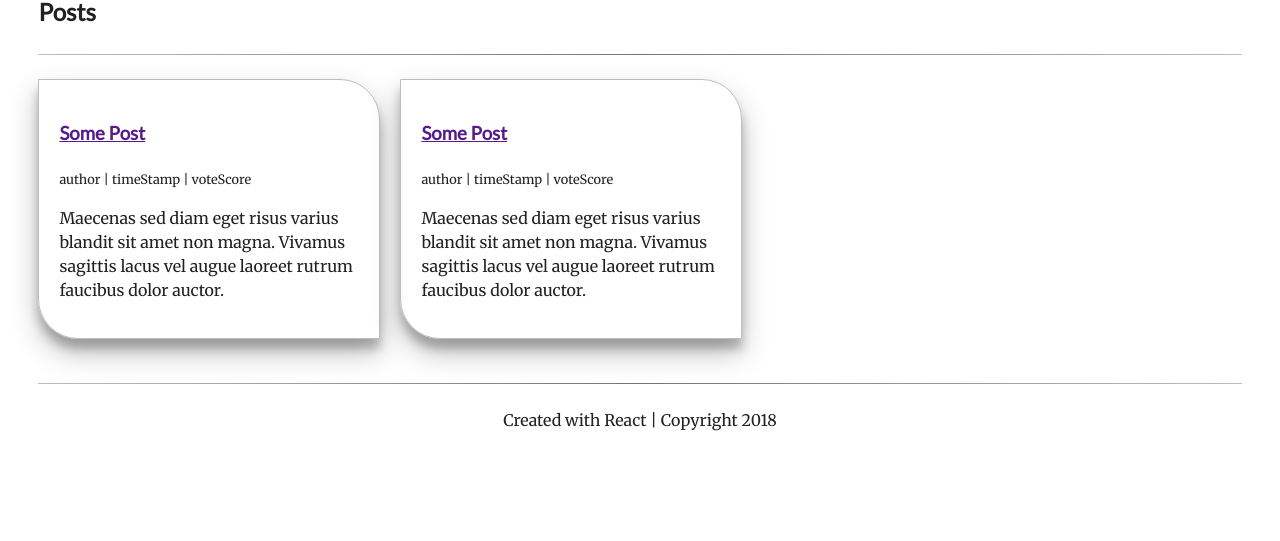
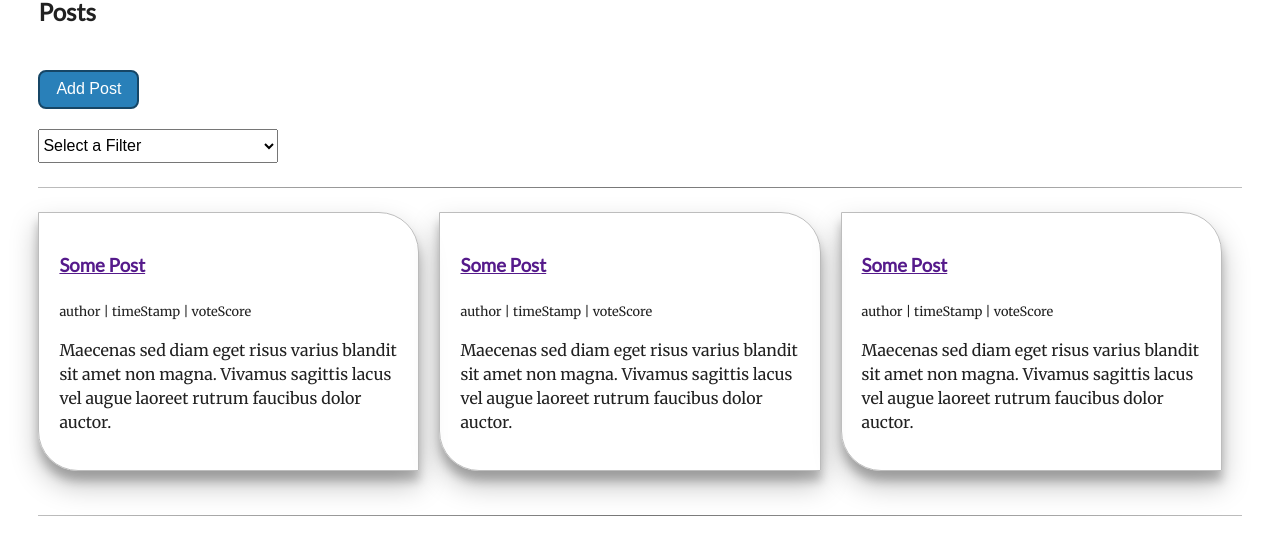
Before and after one commit to Loonz206/readable, a React app: page / in a window 1280 px wide. Shown: the part 146-687 px from the top of the page. Built offline with nearby package versions, Linux system fonts and the light colour scheme; no server answers.

Commit message:
master - refactor - mocking out views

```diff
--- a/src/components/Default/Default.js
+++ b/src/components/Default/Default.js
@@ -6,8 +6,23 @@ class Default extends Component {
             <div className="default-container">
                 <h1>Welcome to Readable</h1>
                 <h2>Posts</h2>
+                <button>Add Post</button>
+                <br/>
+                <select name="" id="">
+                    <option value="">Select a Filter</option>
+                    <option value="">Filter by timeStamp</option>
+                    <option value="">Filter by voteScore</option>
+                </select>
                 <hr/>
                 <div className="post-container">
+                    <article>
+                        <h3><a href="">Some Post</a></h3>
+                        <small>author | timeStamp | voteScore</small>
+                        <p>Maecenas sed diam eget risus varius blandit sit amet non
+                            magna. Vivamus sagittis lacus vel augue laoreet rutrum
+                            faucibus dolor auctor.</p>
+                    </article>
+
                     <article>
                         <h3><a href="">Some Post</a></h3>
                         <small>author | timeStamp | voteScore</small>
--- a/src/components/Footer/Footer.js
+++ b/src/components/Footer/Footer.js
@@ -3,7 +3,7 @@ import React, { Component } from 'react';
 class Footer extends Component {
     render () {
         return (
-            <footer>
+            <footer className="container">
                 <hr/>
                 <p className="center">Created with React | Copyright {this.props.date.getFullYear()}</p>
             </footer>
--- a/src/containers/App.scss
+++ b/src/containers/App.scss
@@ -1,3 +1,13 @@
+main {
+  display: flex;
+  flex-wrap: wrap;
+  width:94%;
+  margin: auto;
+  @include responsive(tablet){
+    width: 94%;
+  }
+}
+
 a.menu-link {
   float: right; //right based
   display: block;
@@ -32,7 +42,6 @@ a.menu-link {
     display: block;
   }
 
-
 @include responsive(phablet){
   a.menu-link {
     display: none;
@@ -45,8 +54,9 @@ a.menu-link {
   .post-container {
     display: table;
     display: flex;
+    flex-wrap: wrap;
     article {
-       flex: 300px 0 1;
+       flex: 2 0 300px;
        margin: 0px 20px 20px 0px;
        border: 1px solid $dividerColor;
        border-radius: 0px 40px 0px 40px;
@@ -56,12 +66,10 @@ a.menu-link {
    }
 }
 
-main {
-  display: flex;
-  flex-wrap: wrap;
-  width:94%;
-  margin: auto;
-  @include responsive(tablet){
-    width: 94%;
+@include responsive(tablet){
+  .post-container {
+    article {
+      flex: 1;
+    }
   }
 }
--- a/src/scss/forms.scss
+++ b/src/scss/forms.scss
@@ -0,0 +1,20 @@
+button {
+    background-color: $primaryColor;
+    color: $white;
+    padding: 8px 16px;
+    border: 2px solid $darkPrimaryColor;
+    border-radius: 8px;
+    &:hover,
+    &:focus {
+        background-color: $white;
+        border: 2px solid $primaryColor;
+        cursor: pointer;
+        color: $primaryColor;
+    }
+    margin: 20px 0px;
+}
+
+select {
+    height: 34px;
+    width: 240px;
+}
```
